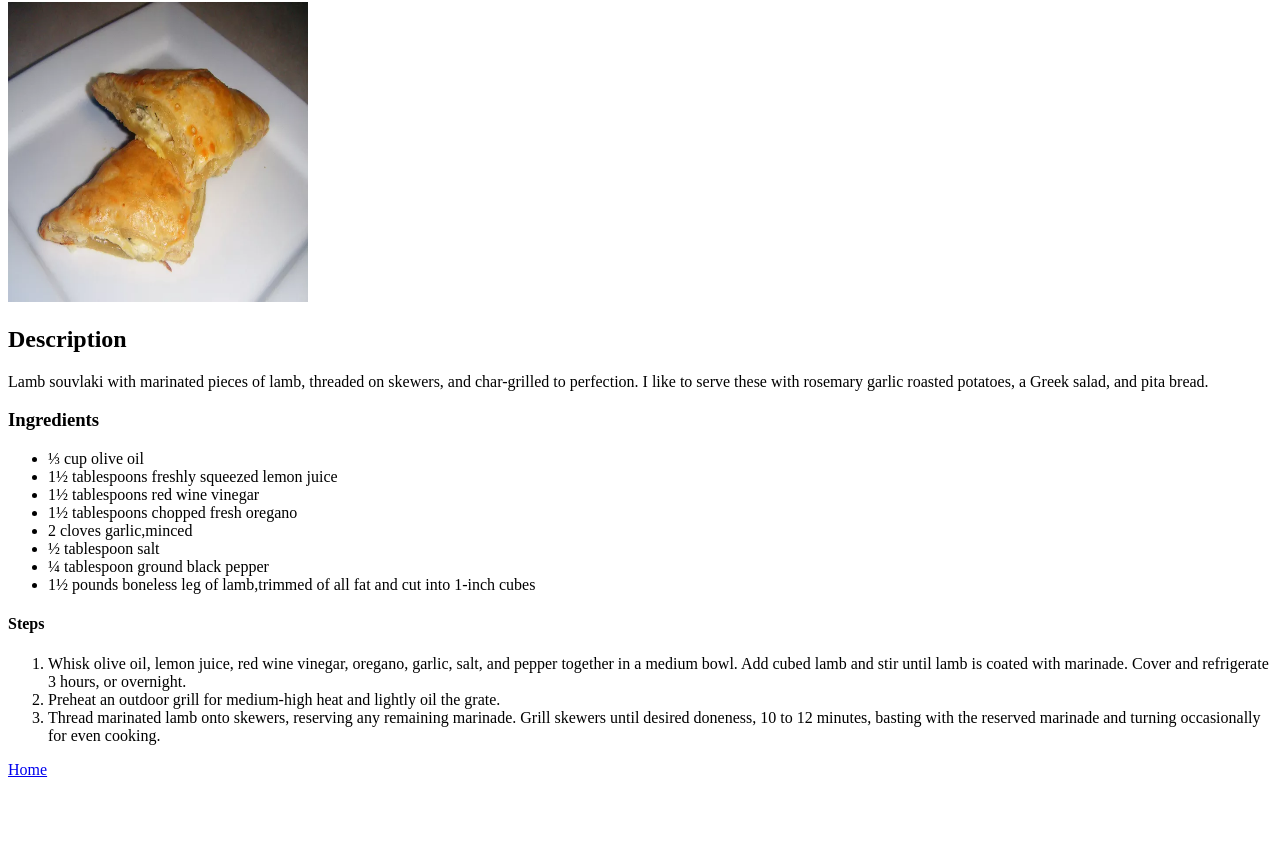
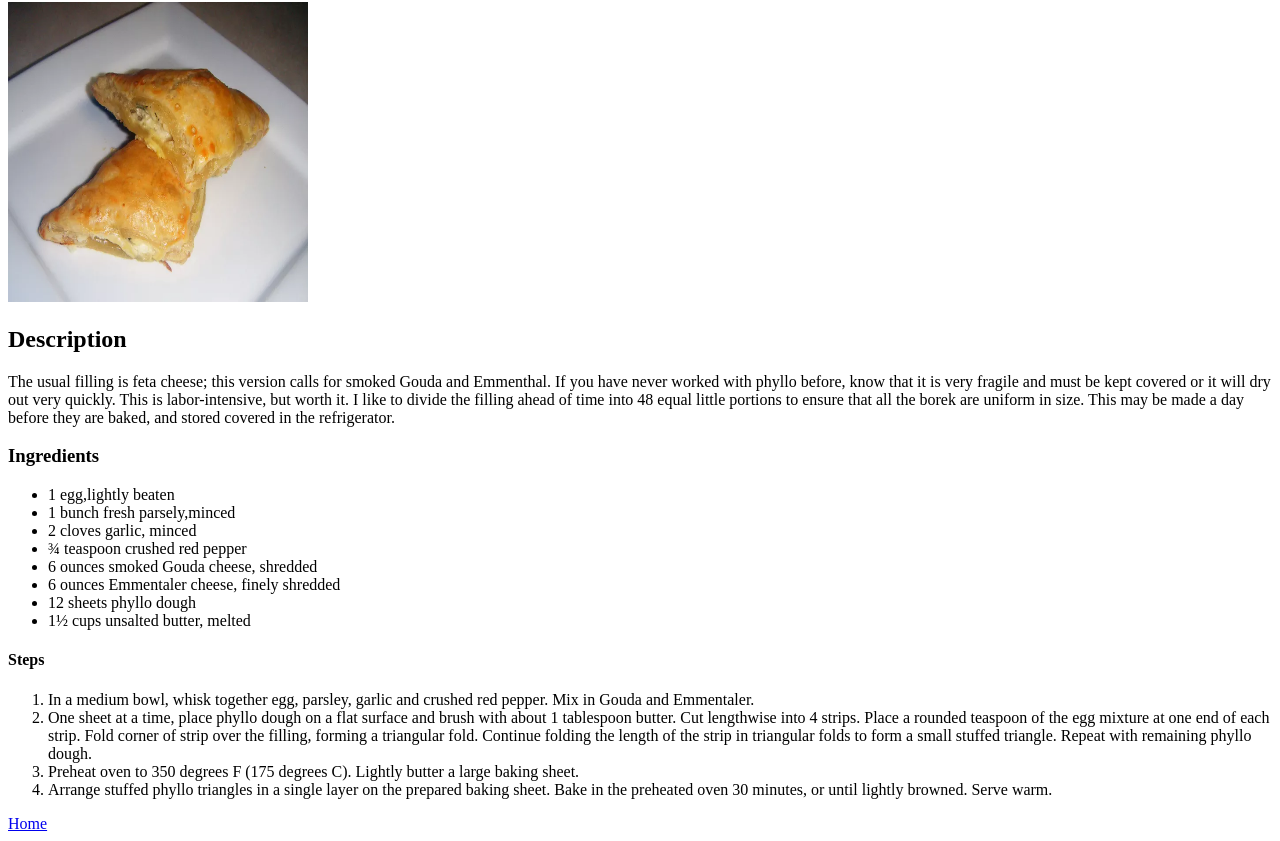
Before and after one commit to Amponsah-Enoch/odin-recipes, a plain HTML site: page recipes/Cheese-Borek.html in a window 1280 px wide. Shown: the part 78-919 px from the top of the page. Before the commit the page ends 865 px from the top, so only its background shows below. Drawn offline with Linux system fonts and the light colour scheme.

Commit message:
Add Description,Ingredient and Step to new recipes
Provides users with info about recipe

```diff
--- a/recipes/Cheese-Borek.html
+++ b/recipes/Cheese-Borek.html
@@ -13,29 +13,34 @@
     height="300"
     width="300">
     <h2>Description</h2>
-    <p>Lamb souvlaki with marinated pieces of lamb,
-        threaded on skewers, and char-grilled to perfection.
-        I like to serve these with rosemary garlic roasted potatoes,
-        a Greek salad, and pita bread.
+    <p>The usual filling is feta cheese; this version calls for smoked Gouda and Emmenthal.
+         If you have never worked with phyllo before, know that it is very fragile
+         and must be kept covered or it will dry out very quickly.
+         This is labor-intensive, but worth it. I like to divide the filling
+         ahead of time into 48 equal little portions to ensure that all the borek are uniform in size.
+         This may be made a day before they are baked, and stored covered in the refrigerator.</p>
 
     </p>
     <h3>Ingredients</h3>
     <ul>
-        <li>&frac13; cup olive oil</li>
-        <li>1&frac12; tablespoons freshly squeezed lemon juice</li>
-        <li>1&frac12; tablespoons red wine vinegar</li>
-        <li>1&frac12; tablespoons chopped fresh oregano</li>
-        <li>2 cloves garlic,minced</li>
-        <li>&frac12; tablespoon salt</li>
-        <li>&frac14; tablespoon ground black pepper</li>
-        <li>1&frac12; pounds boneless leg of lamb,trimmed of all fat and cut into 1-inch cubes</li>
+        <li>1 egg,lightly beaten</li>
+        <li>1 bunch fresh parsely,minced</li>
+        <li>2 cloves garlic, minced</li>
+        <li>&frac34; teaspoon crushed red pepper</li>
+        <li>6 ounces smoked Gouda cheese, shredded</li>
+        <li>6 ounces Emmentaler cheese, finely shredded</li>
+        <li>12 sheets phyllo dough</li>
+        <li>1&frac12; cups unsalted butter, melted</li>
 
     </ul>
     <h4>Steps</h4>
     <ol>
-        <li>Whisk olive oil, lemon juice, red wine vinegar, oregano, garlic, salt, and pepper together in a medium bowl. Add cubed lamb and stir until lamb is coated with marinade. Cover and refrigerate 3 hours, or overnight.</li>
-        <li>Preheat an outdoor grill for medium-high heat and lightly oil the grate.</li>
-        <li>Thread marinated lamb onto skewers, reserving any remaining marinade. Grill skewers until desired doneness, 10 to 12 minutes, basting with the reserved marinade and turning occasionally for even cooking.</li>
+        <li>In a medium bowl, whisk together egg, parsley, garlic and crushed red pepper. Mix in Gouda and Emmentaler.</li>
+        <li>One sheet at a time, place phyllo dough on a flat surface and brush with about 1 tablespoon butter. Cut lengthwise into 4 strips. Place a rounded teaspoon of the egg mixture at one end of each strip. Fold corner of strip over the filling, forming a triangular fold. Continue folding the length of the strip in triangular folds to form a small stuffed triangle. Repeat with remaining phyllo dough.</li>
+        <li>Preheat oven to 350 degrees F (175 degrees C). Lightly butter a large baking sheet.</li>
+        <li>Arrange stuffed phyllo triangles in a single layer on the prepared baking sheet. Bake in the preheated oven 30 minutes, or until lightly browned. Serve warm.
+
+        </li>
     </ol>
     <a href="../index.html">Home</a>
 </body>
```
